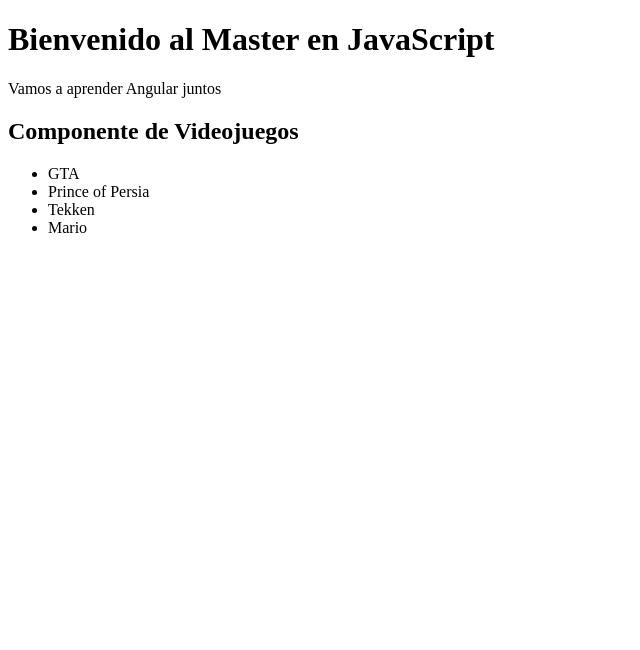
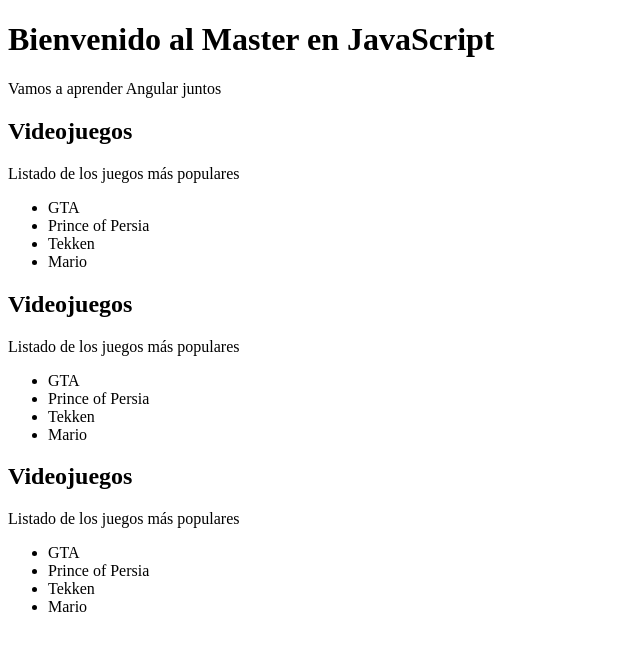
Before and after one commit to axelandreR/aprendiendo-angular, an Angular app: page / in a window 1280 px wide. Shown: the top 650 px of the page, without its empty margins (0-640 px from the left). Built offline with nearby package versions, Linux system fonts and the light colour scheme.

Commit message:
angular-plantillas  propiedades

```diff
--- a/src/app/app.component.html
+++ b/src/app/app.component.html
@@ -4,4 +4,6 @@
   <p>Vamos a aprender Angular juntos</p>
 
   <videojuego></videojuego>
+  <videojuego></videojuego>
+  <videojuego></videojuego>
 </div>
--- a/src/app/videojuego/videojuego.component.html
+++ b/src/app/videojuego/videojuego.component.html
@@ -0,0 +1,8 @@
+<h2>{{titulo}}</h2>
+<p>{{listado}}</p>
+<ul>
+    <li>GTA</li>
+    <li>Prince of Persia</li>
+    <li>Tekken</li>
+    <li>Mario</li>
+</ul>
--- a/src/app/videojuego/videojuego.component.ts
+++ b/src/app/videojuego/videojuego.component.ts
@@ -2,20 +2,16 @@ import { Component } from "@angular/core";
 
 @Component({
     selector: 'videojuego',
-    template: `
-        <h2>Componente de Videojuegos</h2>
-        <ul>
-            <li>GTA</li>
-            <li>Prince of Persia</li>
-            <li>Tekken</li>
-            <li>Mario</li>
-        </ul>
-        `
+    templateUrl: './videojuego.component.html'
 })
 
 export class VideojuegoComponent {
+    public titulo: string;
+    public listado: string;
 
     constructor() {
-        console.log("Se ha cargado el componente")
+        this.titulo = "Videojuegos";
+        this.listado = "Listado de los juegos más populares";
+        console.log("Se ha cargado el componente");
     }
 }
```
